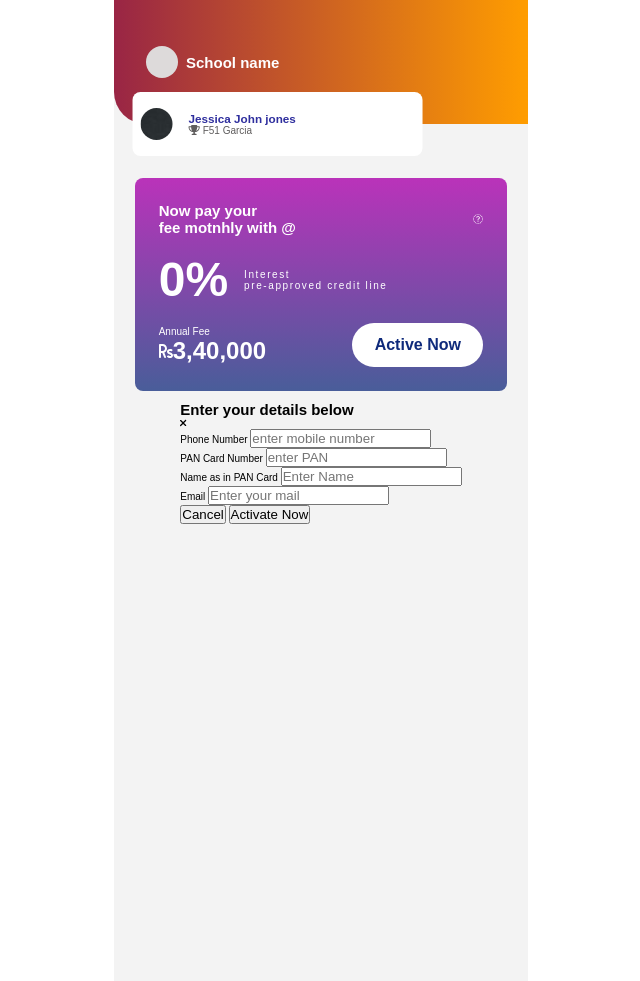
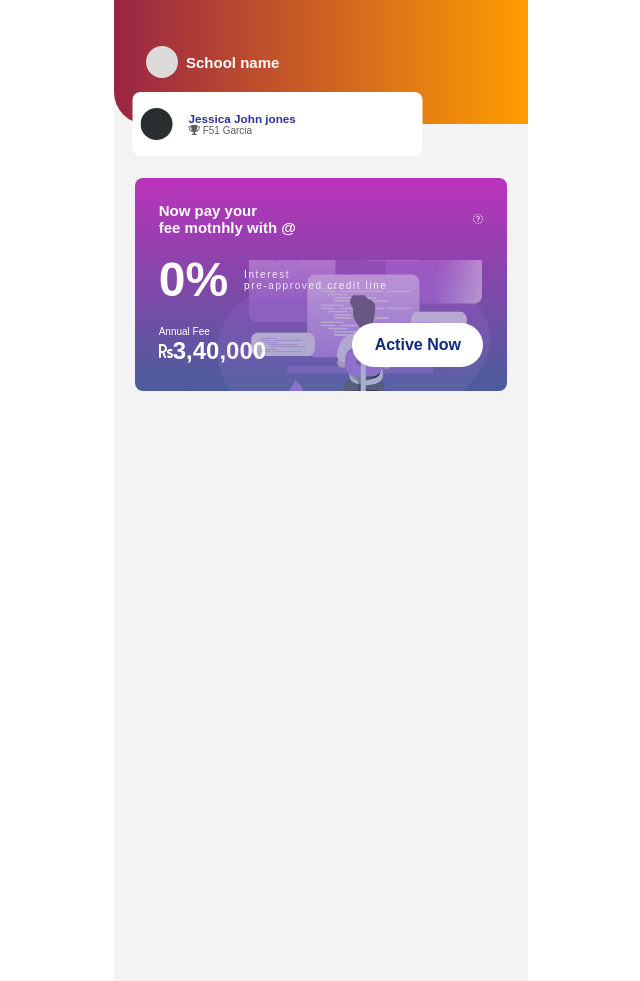
Before and after one commit to jamesemvigo/crudbasicloginphp, a PHP site: page / in a window 1280 px wide. Shown: the whole page, without its empty margins (319-959 px from the left). Run offline with PHP 8.4, Linux system fonts and the light colour scheme; some libraries are stand-ins or nearby versions.

```diff
--- a/index.html
+++ b/index.html
@@ -47,13 +47,20 @@
 
           <button class="card-button">Active Now</button>
         </div>
+        <div class="card-img">
+          <img
+            src="./images/intro-section-illustration.png"
+            alt="video illustration"
+            class="image-fluid"
+          />
+        </div>
       </div>
       <!-- Form -->
       <div class="form-wrapper">
         <form class="actual-form">
           <div class="form-title">
             <h2>Enter your details below</h2>
-            <i class="fas fa-close"></i>
+            <div class="closebody"><i class="fas fa-close close"></i></div>
           </div>
           <div class="form-line1">
             <label for="ph-number">Phone Number</label>
@@ -90,7 +97,6 @@
               id="emaild-id"
               class="email"
               placeholder="Enter your mail"
-              required
             />
           </div>
           <div class="form-button">
--- a/style.css
+++ b/style.css
@@ -37,7 +37,8 @@ body {
   height: 2rem;
   background-color: rgb(221, 218, 218);
   border-radius: 50%;
-  border-color: black 1rem;
+  border: thick;
+  border-color: rgb(252, 249, 249) 1rem;
 }
 .nav > h2 {
   padding-left: 0.5rem;
@@ -78,6 +79,7 @@ body {
   top: -1%;
   width: 90%;
   height: 300 px;
+  opacity: 1;
   margin-left: auto;
   margin-right: auto;
   display: flex;
@@ -91,6 +93,24 @@ body {
     rgba(15, 42, 123, 0.746)
   );
   border-radius: 0.5rem;
+}
+.card-img {
+  position: absolute;
+  width: 100%;
+  height: 100%;
+  overflow-x: hidden;
+  overflow-y: hidden;
+  padding: 1rem;
+}
+.card-img img {
+  width: 100%;
+  height: 100%;
+  object-fit: cover;
+  position: relative;
+  top: 3rem;
+  right: -1rem;
+  scale: 0.8;
+  opacity: 0.5;
 }
 .card-line1 {
   display: flex;
@@ -134,7 +154,9 @@ body {
   cursor: pointer;
   color: rgb(15, 42, 123);
   background: white;
+  z-index: 1;
 }
+
 .price {
   display: flex;
   align-items: center;
@@ -145,4 +167,115 @@ body {
   font-size: 1rem;
 }
 /* Form style */
-.form-wrapper
+.form-wrapper {
+  z-index: 2;
+  position: absolute;
+  background: rgba(0, 0, 0, 0.5);
+  width: 414px;
+  height: 981px;
+  display: flex;
+  flex-direction: column;
+  justify-content: center;
+  align-items: center;
+  opacity: 0;
+  pointer-events: none;
+  z-index: 0;
+  padding: 1rem;
+  overflow: hidden;
+}
+.form-wrapper.active {
+  z-index: 2;
+  opacity: 1;
+  pointer-events: all;
+}
+.actual-form {
+  z-index: 2;
+  position: absolute;
+  top: 13.5rem;
+  display: flex;
+  flex-direction: column;
+  justify-content: center;
+  transform: translateY(-9%);
+  width: 100%;
+
+  padding: 1rem;
+  width: 90%;
+
+  background: white;
+  border-radius: 1rem;
+  transform: translateX(120%);
+  opacity: 0;
+  transition: all 0.5s ease-in-out;
+}
+.actual-form.active {
+  z-index: 2;
+  opacity: 1;
+  transform: translateX(0%);
+}
+.form-title {
+  display: flex;
+  justify-content: space-between;
+  align-items: center;
+  padding: 1rem 0rem;
+}
+.form-title h2 {
+  color: black;
+}
+.form-title i {
+  cursor: pointer;
+}
+.close {
+  padding: 0.2rem;
+  width: 0.7rem;
+  height: 0.7rem;
+  border-radius: 0.2rem;
+  background-color: black;
+  color: white;
+  font-size: 600;
+  cursor: pointer;
+  pointer-events: all;
+}
+.form-line1,
+.form-line2,
+.form-line3,
+.form-line4 {
+  padding: 1rem 0rem;
+  display: flex;
+  flex-direction: column;
+  cursor: pointer;
+  pointer-events: all;
+}
+label {
+  color: gray;
+}
+input {
+  border: none;
+  padding: 0.7rem 0rem;
+  outline: none;
+  font-size: 1rem;
+}
+::placeholder {
+  color: rgb(106, 106, 162);
+}
+.form-button {
+  display: flex;
+  padding: 1rem 0rem;
+  justify-content: space-between;
+  align-items: center;
+}
+.form-button button {
+  border: none;
+  color: white;
+  font-size: 1rem;
+  padding: 1rem 2rem;
+  border-radius: 1.6rem;
+  font-weight: 600;
+  cursor: pointer;
+  pointer-events: all;
+}
+.cancel {
+  background: rgb(61, 60, 60);
+}
+.activate {
+  background: rgb(86, 213, 192);
+}
```
Also changed, not shown: app.js (+59 -0 lines), images/intro-section-illustration.png (added).
